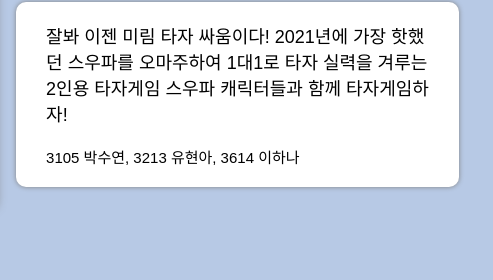
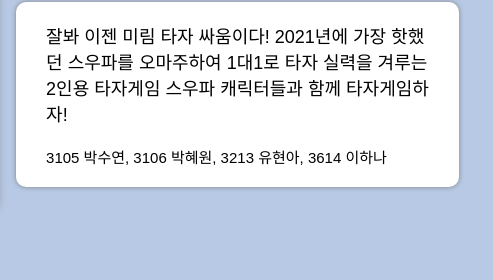
Before and after one commit to Mirim-31-Student-Council/2022-IT-Show-Web, a plain HTML site: page templates-blue.html in a window 1280 px wide. Shown: the part 900-1180 px from the top of the page, 516-1009 px from the left. Drawn offline with Linux system fonts and the light colour scheme; a web font is replaced by a local one.

Commit message:
이름 추가

```diff
--- a/templates-blue.html
+++ b/templates-blue.html
@@ -56,7 +56,7 @@
                                 2021년에 가장 핫했던 스우파를 오마주하여
                                 1대1로 타자 실력을 겨루는 2인용 타자게임
                                 스우파 캐릭터들과 함께 타자게임하자!</p>
-                            <p class="producer">3105 박수연, 3213 유현아, 3614 이하나</p>
+                            <p class="producer">3105 박수연, 3106 박혜원, 3213 유현아, 3614 이하나</p>
                         </div>
                 </div>
             </div>
```
